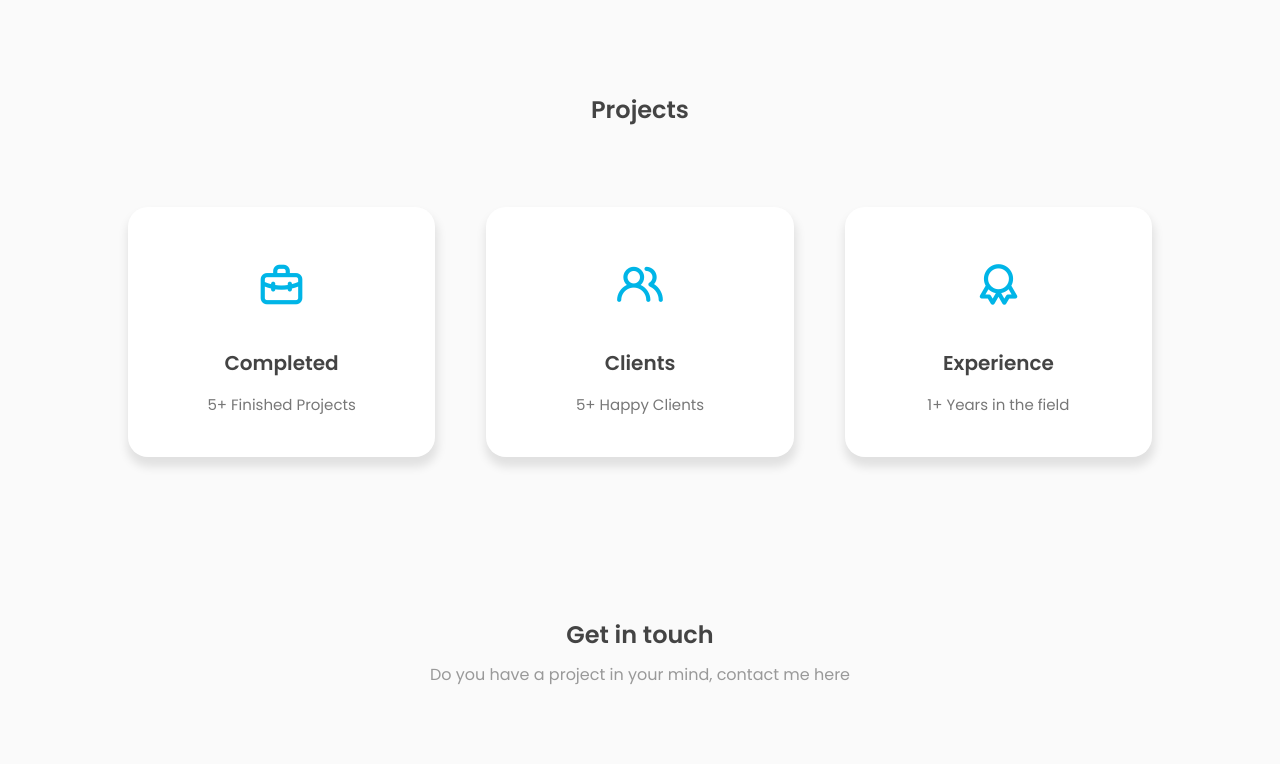
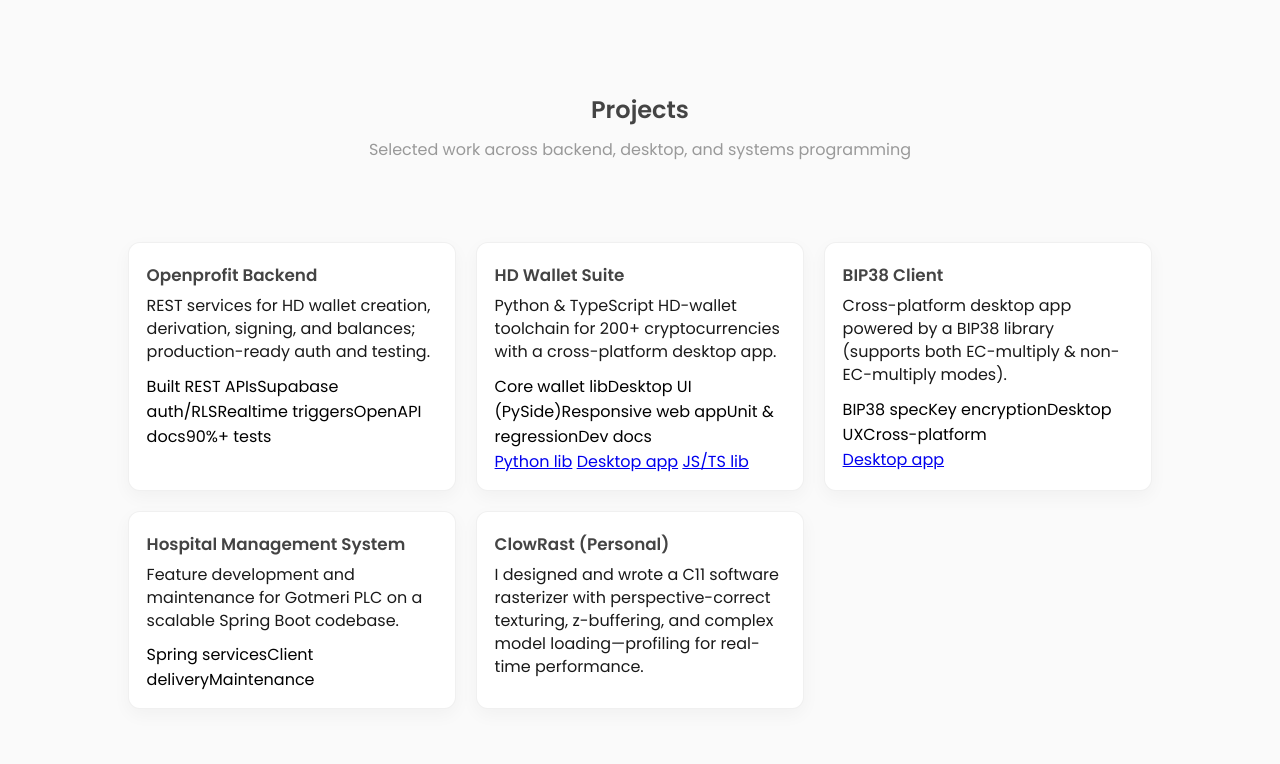
Before and after one commit to itsm3abena/itsm3abena.github.io, a plain HTML site: page index.html in a window 1280 px wide. Shown: the part 1300-2064 px from the top of the page. Drawn offline with nearby package versions, Linux system fonts and the light colour scheme.

Commit message:
update project data and more

```diff
--- a/assets/css/style.css
+++ b/assets/css/style.css
@@ -431,62 +431,48 @@ h3 {
 
 /* ----- PROJECTS BOX ----- */
 
-.project-container {
-    display: flex;
-    width: 100%;
-    justify-content: space-between;
-    gap: 20px;
-    flex-wrap: wrap;
+.projects-grid {
+  display: grid;
+  gap: 1.25rem;
+  grid-template-columns: repeat(auto-fit, minmax(260px, 1fr));
+}
+.project-card {
+  background: var(--color-white, #fff);
+  border: 1px solid rgba(0,0,0,.06);
+  border-radius: 12px;
+  padding: 1rem 1.1rem;
+  box-shadow: 0 6px 18px rgba(0,0,0,.04);
+}
+.project-card i {
+  font-size: 1.6rem;
+  display: inline-block;
+  margin-bottom: .35rem;
+}
+.project-card h3 {
+  margin: .2rem 0 .35rem;
+  font-size: 1.05rem;
+}
+.project-card p {
+  margin: 0 0 .65rem;
+  line-height: 1.45;
+  opacity: .9;
+}
+.tags {
+  display: flex;
+  flex-wrap: wrap;
+  gap: .4rem;
+}
+.tags span {
+  font-size: .78rem;
+  padding: .18rem .5rem;
+  border-radius: 999px;
+  background: rgba(0,0,0,.06);
+}
+.project-link {
+  display: inline-block;
+  margin-top: .4rem;
 }
 
-.project-box {
-    position: relative;
-    display: flex;
-    justify-content: center;
-    align-items: center;
-    flex-direction: column;
-    width: 30%;
-    height: 250px;
-    background: var(--color-white);
-    border-radius: 20px;
-    box-shadow: 1px 8px 10px 2px var(--first-shadow-color);
-    overflow: hidden;
-}
-
-.project-box>i {
-    font-size: 50px;
-    color: #00B5E7;
-    margin-bottom: 25px;
-}
-
-.project-box label {
-    font-size: 15px;
-    color: #777;
-}
-
-.project-box::after,
-.contact-info::after {
-    content: "";
-    position: absolute;
-    bottom: -100%;
-    background: var(--second-color);
-    width: 100%;
-    height: 100%;
-    transition: .4s;
-    z-index: 1;
-}
-
-.project-box:hover.project-box::after,
-.contact-info:hover.contact-info::after {
-    bottom: 0;
-}
-
-.project-box:hover.project-box i,
-.project-box:hover.project-box>h3,
-.project-box:hover.project-box>label {
-    color: var(--color-white);
-    z-index: 2;
-}
 
 
 /* ----- CONTACT BOX ----- */
--- a/index.html
+++ b/index.html
@@ -136,7 +136,7 @@
                             </div>
                             <div class="skills-list">
                                 <span>PyQt</span>
-                                <span>Vue</span>
+                                <span>React</span>
                                 <span>Pyside</span>
                                 <span>Angular</span>
                                 <span>Spring</span>
@@ -147,7 +147,7 @@
                                 <h3>Database</h3>
                             </div>
                             <div class="skills-list">
-                                <span>MySQL</span>
+                                <span>SQL</span>
                                 <span>MongoDB</span>
                             </div>
                         </div>
@@ -160,25 +160,75 @@
             <section class="section" id="projects">
               <div class="top-header">
                 <h1>Projects</h1>
+                <span>Selected work across backend, desktop, and systems programming</span>
               </div>
-                <div class="project-container">
-                    <div class="project-box">
-                        <i class="uil uil-briefcase-alt"></i>
-                        <h3>Completed</h3>
-                        <label>5+ Finished Projects</label>
+
+              <div class="projects-grid">
+                <!-- Openprofit Backend -->
+                <article class="project-card">
+                  <h3 class="card-title">Openprofit Backend</h3>
+                  <p class="card-desc">
+                    REST services for HD wallet creation, derivation, signing, and balances; production-ready auth and testing.
+                  </p>
+                  <div class="card-tags">
+                    <span>Built REST APIs</span><span>Supabase auth/RLS</span><span>Realtime triggers</span><span>OpenAPI docs</span><span>90%+ tests</span>
                   </div>
-                    <div class="project-box">
-                        <i class="uil uil-users-alt"></i>
-                        <h3>Clients</h3>
-                        <label>5+ Happy Clients</label>
+                </article>
+
+                <!-- HD Wallet Suite -->
+                <article class="project-card">
+                  <h3 class="card-title">HD Wallet Suite</h3>
+                  <p class="card-desc">
+                    Python & TypeScript HD-wallet toolchain for 200+ cryptocurrencies with a cross-platform desktop app.
+                  </p>
+                  <div class="card-tags">
+                    <span>Core wallet lib</span><span>Desktop UI (PySide)</span><span>Responsive web app</span><span>Unit & regression</span><span>Dev docs</span>
                   </div>
-                    <div class="project-box">
-                        <i class="uil uil-award"></i>
-                        <h3>Experience</h3>
-                        <label>1+ Years in the field</label>
+                  <div class="card-links">
+                    <a class="card-cta" href="https://github.com/hdwallet-io/python-hdwallet" target="_blank" rel="noopener">Python lib</a>
+                    <a class="card-cta" href="https://github.com/talonlab/hdwallet-desktop" target="_blank" rel="noopener">Desktop app</a>
+                    <a class="card-cta" href="https://github.com/hdwallet-io/hdwallet.js" target="_blank" rel="noopener">JS/TS lib</a>
                   </div>
+                </article>
+
+                <!-- BIP38 Client -->
+                <article class="project-card">
+                  <h3 class="card-title">BIP38 Client</h3>
+                  <p class="card-desc">
+                    Cross-platform desktop app powered by a BIP38 library (supports both EC-multiply & non-EC-multiply modes).
+                  </p>
+                  <div class="card-tags">
+                    <span>BIP38 spec</span><span>Key encryption</span><span>Desktop UX</span><span>Cross-platform</span>
+                  </div>
+                  <div class="card-links">
+                    <a class="card-cta" href="https://github.com/talonlab/bip38-desktop" target="_blank" rel="noopener">Desktop app</a>
+                  </div>
+                </article>
+
+
+                <!-- Hospital Management System -->
+                <article class="project-card">
+                  <h3 class="card-title">Hospital Management System</h3>
+                  <p class="card-desc">
+                    Feature development and maintenance for Gotmeri PLC on a scalable Spring Boot codebase.
+                  </p>
+                  <div class="card-tags">
+                    <span>Spring services</span><span>Client delivery</span><span>Maintenance</span>
+                  </div>
+                </article>
+
+                <!-- ClowRast – Personal -->
+                <article class="project-card">
+                  <h3 class="card-title">ClowRast (Personal)</h3>
+                  <p class="card-desc">
+                    I designed and wrote a C11 software rasterizer with perspective-correct texturing, z-buffering, and complex model loading—profiling for real-time performance.
+                  </p>
+                </article>
               </div>
             </section>
+
+
+
 
             <!-- -------------- CONTACT BOX ---------------- -->
 
@@ -237,14 +287,17 @@
                 </ul>
             </div>
             <div class="footer-social-icons">
-                <div class="icon"><i class="uil uil-instagram"></i></div>
-                <div class="icon"><i class="uil uil-linkedin-alt"></i></div>
-                <div class="icon"><i class="uil uil-dribbble"></i></div>
-                <div class="icon"><i class="uil uil-github-alt"></i></div>
+              <a class="icon" href="https://www.linkedin.com/in/itsm3abena" target="_blank" rel="noopener" aria-label="LinkedIn">
+                <i class="uil uil-linkedin-alt"></i>
+              </a>
+              <a class="icon" href="https://github.com/itsm3abena" target="_blank" rel="noopener" aria-label="GitHub">
+                <i class="uil uil-github-alt"></i>
+              </a>
+              <a class="icon" href="https://t.me/itsm3abena" target="_blank" rel="noopener" aria-label="Telegram">
+                <i class="uil uil-telegram-alt"></i>
+              </a>
             </div>
-            <div class="bottom-footer">
-                <p>Copyright &copy; <a href="#home" style="text-decoration: none;">Amikingo</a> - All rights reserved</p>
-            </div>
+
         </footer>
 
     </div>
@@ -261,9 +314,9 @@
             });
         }
 
-        addDownloadListener('downloadBtn', 'assets/files/Abenezer_Final2.pdf');
-        addDownloadListener('downloadBtnHome', 'assets/files/Abenezer_Final2.pdf');
-        addDownloadListener('downloadBtnAbout', 'assets/files/Abenezer_Final2.pdf');
+        addDownloadListener('downloadBtn', 'assets/files/Abenezer_Lulseged_CV.pdf');
+        addDownloadListener('downloadBtnHome', 'assets/files/Abenezer_Lulseged_CV.pdf');
+        addDownloadListener('downloadBtnAbout', 'assets/files/Abenezer_Lulseged_CV.pdf');
     </script>
 
 
```
Also changed, not shown: 1 other file. Lines whose indentation alone changed are shown as unchanged.
